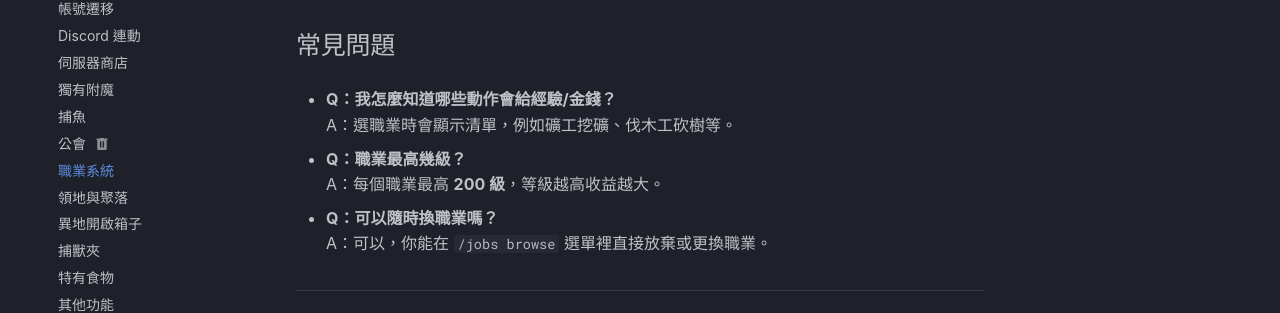
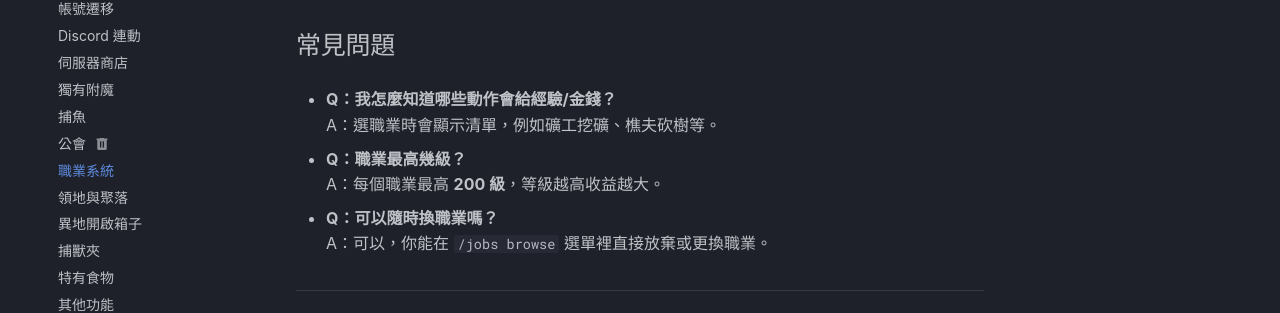
Before and after one commit to milkteamc/wiki, an MkDocs documentation site: the page built from docs/功能清單/jobs.md, in a window 1280 px wide and 900 px high, scrolled down 770 px. Shown: the part 297-610 px from the top of the window. Built offline with MkDocs 1.6.1 and Material for MkDocs 9.7.7, drawn with Linux system fonts in a browser that asks for light colours; some web fonts are replaced; plug-ins that fetch from the network failed and are left out.

Commit message:
更新 docs/功能清單/jobs.md

```diff
--- a/docs/功能清單/jobs.md
+++ b/docs/功能清單/jobs.md
@@ -25,7 +25,7 @@
 
 ## 常見問題
 - **Q：我怎麼知道哪些動作會給經驗/金錢？**
-  A：選職業時會顯示清單，例如礦工挖礦、伐木工砍樹等。
+  A：選職業時會顯示清單，例如礦工挖礦、樵夫砍樹等。
 
 - **Q：職業最高幾級？**
   A：每個職業最高 **200 級**，等級越高收益越大。
```
